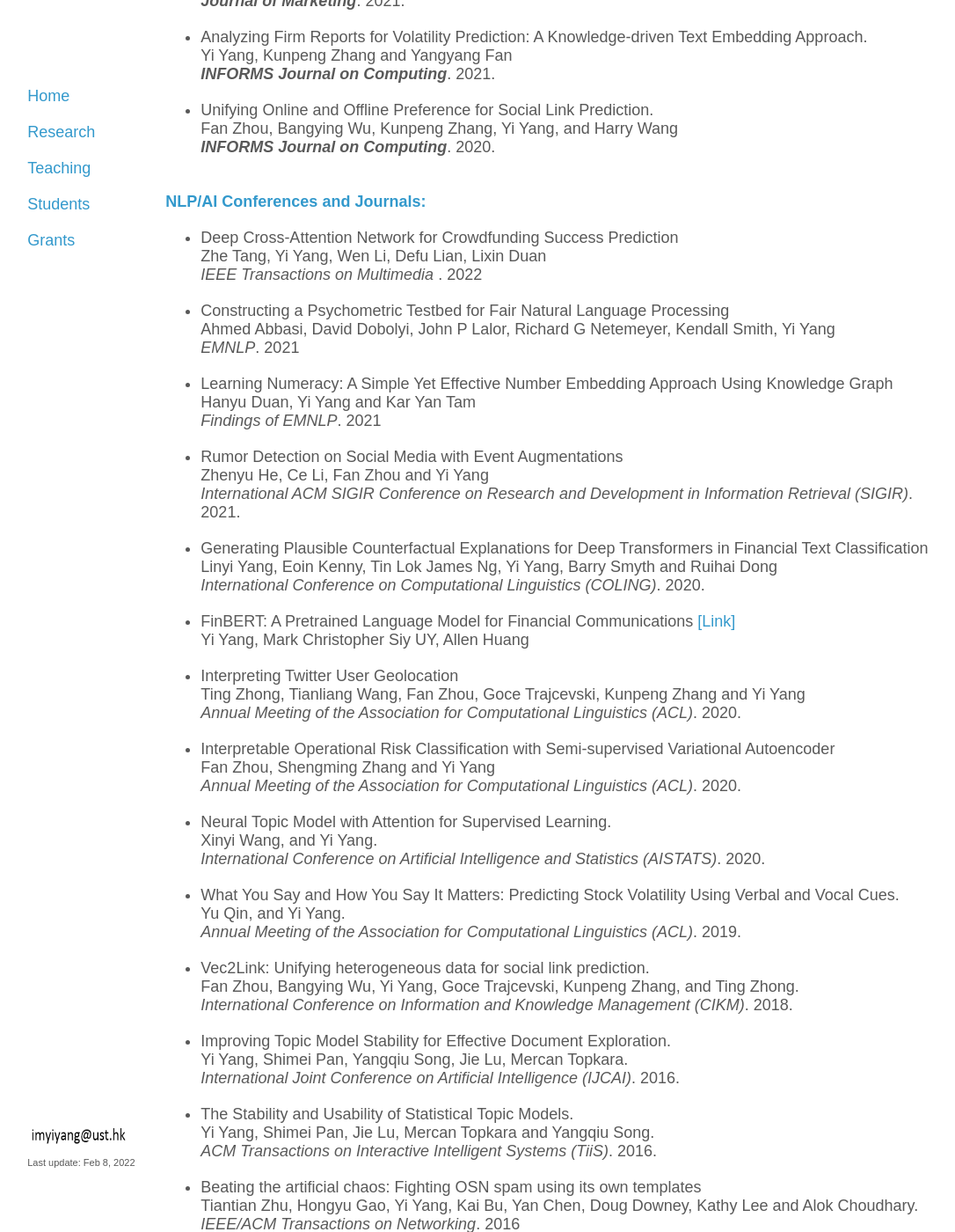
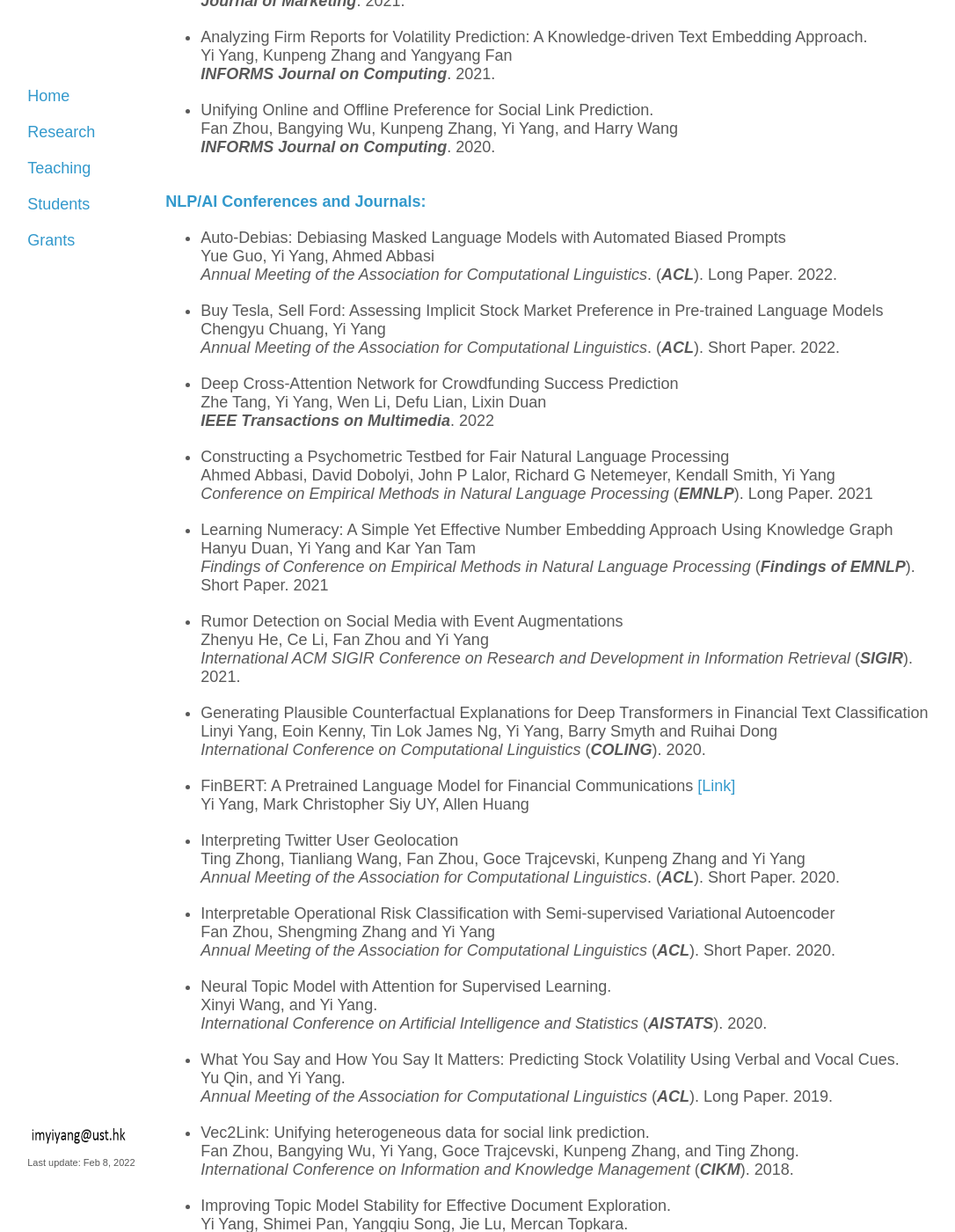
Before and after one commit to yya518/yya518.github.io, a Jekyll site: the page built from research.md, in a window 1280 px wide and 1400 px high, scrolled down 370 px. Shown: the whole window at 88% size, without its empty margins (85-1171 px from the left). Built offline with Jekyll 4.4.1, drawn with Linux system fonts in a browser that asks for light colours; some of the changed text lies outside the part shown.

Commit message:
acl 2022 update

```diff
--- a/research.md
+++ b/research.md
@@ -23,72 +23,75 @@ Yi Yang, Kunpeng Zhang and Yangyang Fan<br>
 ***INFORMS Journal on Computing***. 2021.<br>
 
 + Unifying Online and Offline Preference for Social Link Prediction.<br>
-Fan Zhou, Bangying Wu, Kunpeng Zhang, Yi Yang, and Harry Wang <br>
-***INFORMS Journal on Computing***. 2020.<br><br>
+Fan Zhou, Bangying Wu, Kunpeng Zhang, Yi Yang, and Harry Wang <br> ***INFORMS Journal on Computing***. 2020.<br><br>
 
 <span style="color:#39c;">**NLP/AI Conferences and Journals:**  </span>
 
-+ Deep Cross-Attention Network for Crowdfunding Success Prediction<br>Zhe Tang, Yi Yang, Wen Li, Defu Lian, Lixin Duan<br>*IEEE Transactions on Multimedia* . 2022<br>
++ Auto-Debias: Debiasing Masked Language Models with Automated Biased Prompts <br> Yue Guo, Yi Yang, Ahmed Abbasi<br> *Annual Meeting of the Association for Computational Linguistics*. (***ACL***). Long Paper. 2022.<br>
 
-+ Constructing a Psychometric Testbed for Fair Natural Language Processing<br>Ahmed Abbasi, David Dobolyi, John P Lalor, Richard G Netemeyer, Kendall Smith, Yi Yang<br>*EMNLP*. 2021 <br>
++ Buy Tesla, Sell Ford: Assessing Implicit Stock Market Preference in Pre-trained Language Models <br> Chengyu Chuang, Yi Yang<br> *Annual Meeting of the Association for Computational Linguistics*. (***ACL***). Short Paper. 2022.<br>
 
-+ Learning Numeracy: A Simple Yet Effective Number Embedding Approach Using Knowledge Graph<br>Hanyu Duan, Yi Yang and Kar Yan Tam <br>*Findings of EMNLP*. 2021<br>
++ Deep Cross-Attention Network for Crowdfunding Success Prediction<br>Zhe Tang, Yi Yang, Wen Li, Defu Lian, Lixin Duan<br>***IEEE Transactions on Multimedia***. 2022<br>
+
++ Constructing a Psychometric Testbed for Fair Natural Language Processing<br>Ahmed Abbasi, David Dobolyi, John P Lalor, Richard G Netemeyer, Kendall Smith, Yi Yang<br>*Conference on Empirical Methods in Natural Language Processing* (***EMNLP***). Long Paper. 2021 <br>
+
++ Learning Numeracy: A Simple Yet Effective Number Embedding Approach Using Knowledge Graph<br>Hanyu Duan, Yi Yang and Kar Yan Tam <br>*Findings of Conference on Empirical Methods in Natural Language Processing* (***Findings of EMNLP***). Short Paper. 2021<br>
 
 + Rumor Detection on Social Media with Event Augmentations<br>
 Zhenyu He, Ce Li, Fan Zhou and Yi Yang <br>
-*International ACM SIGIR Conference on Research and Development in Information Retrieval (SIGIR)*. 2021. <br>
+*International ACM SIGIR Conference on Research and Development in Information Retrieval* (***SIGIR***). 2021. <br>
 
 + Generating Plausible Counterfactual Explanations for Deep Transformers in Financial Text Classification <br>
 Linyi Yang, Eoin Kenny, Tin Lok James Ng,  Yi Yang, Barry Smyth and Ruihai Dong <br>
-*International Conference on Computational Linguistics (COLING)*. 2020. <br>
+*International Conference on Computational Linguistics* (***COLING***). 2020. <br>
 
 +   FinBERT: A Pretrained Language Model for Financial Communications <a href="https://github.com/yya518/FinBERT"> [Link]</a>  <br>
  Yi Yang, Mark Christopher Siy UY, Allen Huang <br>
 
 +   Interpreting Twitter User Geolocation   <br>
 Ting Zhong, Tianliang Wang, Fan Zhou, Goce Trajcevski, Kunpeng Zhang and  Yi Yang <br>
-*Annual Meeting of the Association for Computational Linguistics (ACL)*. 2020.<br>
+*Annual Meeting of the Association for Computational Linguistics*. (***ACL***). Short Paper. 2020.<br>
 
 +   Interpretable Operational Risk Classification with Semi-supervised Variational Autoencoder   <br>
-Fan Zhou, Shengming Zhang and   Yi Yang  <br>
-*Annual Meeting of the Association for Computational Linguistics (ACL)*. 2020.<br>
+Fan Zhou, Shengming Zhang and Yi Yang  <br>
+*Annual Meeting of the Association for Computational Linguistics* (***ACL***). Short Paper. 2020.<br>
 
 +  Neural Topic Model with Attention for Supervised Learning.  <br>
 Xinyi Wang, and  Yi Yang.  <br>
-*International Conference on Artificial Intelligence and Statistics (AISTATS)*. 2020.<br>
+*International Conference on Artificial Intelligence and Statistics* (***AISTATS***). 2020.<br>
 
 +  What You Say and How You Say It Matters: Predicting Stock Volatility Using Verbal and Vocal Cues.  <br>
 Yu Qin, and  Yi Yang.  <br>
-*Annual Meeting of the Association for Computational Linguistics (ACL)*. 2019.<br>
+*Annual Meeting of the Association for Computational Linguistics* (***ACL***). Long Paper. 2019.<br>
 
 +  Vec2Link: Unifying heterogeneous data for social link prediction.  <br>
 Fan Zhou, Bangying Wu,  Yi Yang, Goce Trajcevski, Kunpeng Zhang, and Ting Zhong. <br>
-*International Conference on Information and Knowledge Management (CIKM)*. 2018.<br>
+*International Conference on Information and Knowledge Management* (***CIKM***). 2018.<br>
 
 +  Improving Topic Model Stability for Effective Document Exploration. <br>
  Yi Yang, Shimei Pan, Yangqiu Song, Jie Lu, Mercan Topkara.  <br>
-  *International Joint Conference on Artificial Intelligence (IJCAI)*. 2016.<br>
+  *International Joint Conference on Artificial Intelligence* (***IJCAI***). 2016.<br>
 
 +  The Stability and Usability of Statistical Topic Models. <br>
  Yi Yang, Shimei Pan, Jie Lu, Mercan Topkara and Yangqiu Song.  <br>
-  *ACM Transactions on Interactive Intelligent Systems (TiiS)*. 2016.<br>
+  ***ACM Transactions on Interactive Intelligent Systems***. 2016.<br>
 
 + Beating the artificial chaos: Fighting OSN spam using its own templates <br>
 Tiantian Zhu, Hongyu Gao, Yi Yang, Kai Bu, Yan Chen, Doug Downey, Kathy Lee and Alok Choudhary. <br>
-*IEEE/ACM Transactions on Networking*. 2016 <br>
+***IEEE/ACM Transactions on Networking***. 2016 <br>
 
 
 + Efficient Algorithm for Incorporating Knowledge into Topic Models.  <br>
  Yi Yang, Doug Downey, Jordan Boyd-Graber. <br>
-  *Conference on Empirical Methods in Natural Language Processing (EMNLP)*. 2015. <br>
+  *Conference on Empirical Methods in Natural Language Processing* (***EMNLP***). Long Paper. 2015. <br>
 
 + Efficient Methods for Inferring Large Sparse Topic Hierarchies  <br>
 Doug Downey, Chandra Sekhar Bhagavatula,  Yi Yang. <br>
-*Annual Meeting of the Association for Computational Linguistics (ACL)*. 2015. <br>
+*Annual Meeting of the Association for Computational Linguistics* (***ACL***). 2015. <br>
 
 +  User-directed Non-disruptive Topic Model Update for Effective Exploration of Dynamic Content. <br>
      Yi Yang, Shimei Pan, Yangqiu Song, Jie Lu, and Mercan Topkara.<br>
-    *International Conference on Intelligent User Interfaces (IUI)*. 2015. <br>
+    *International Conference on Intelligent User Interfaces* (***IUI***). 2015. <br>
     &#9733;Honorable Mention Award.
      <br>
 
@@ -98,7 +101,7 @@ Yi Yang, Shimei Pan, Jie Lu, Mercan Topkara, and Doug Downey. <br>
 
 +  Spam ain’t as Diverse as It Seems: Throttling OSN Spam with Templates Underneath. <br>
 Hongyu Gao,  Yi Yang, Kai Bu, Yan Chen, Doug Downey, Kathy Lee and Alok Choudhary. <br>
-*Annual Computer Security Applications Conference (ACSAC)*. 2014. <br>
+*Annual Computer Security Applications Conference* (***ACSAC***). 2014. <br>
 
 +  Active Learning with Constrained Topic Model.  <br>
  Yi Yang, Shimei Pan, Doug Downey and Kunpeng Zhang. <br>
@@ -106,16 +109,15 @@ Hongyu Gao,  Yi Yang, Kai Bu, Yan Chen, Doug Downey, Kathy Lee and Alok Choudhar
 
 +  A Systematic Framework for Sentiment Identification by Modeling User Social Effects. <br>
 Kunpeng Zhang,   Yi Yang, Aaron Sun, Hengchang Liu. <br>
-*International Conference on Web Intelligence (WI)*. 2014.<br>
+*International Conference on Web Intelligence* (***WI***). 2014.<br>
 
-+  Incorporating Conditional Random Fields and Active Learning to Improve Sentiment Identification.  <br>
-Zhang, Yusheng Xie,  Yi Yang, Aaron Sun, Hengchang Liu, Alok Choudhary. <br>
-*Neural Networks Journal*. 2014.<br>
++  Incorporating Conditional Random Fields and Active Learning to Improve Sentiment Identification.  <br> Kunpeng Zhang, Yusheng Xie,  Yi Yang, Aaron Sun, Hengchang Liu, Alok Choudhary. <br>
+***Neural Networks Journal***. 2014.<br>
 
 +  Learning Representations for Weakly Supervised Natural Language Processing Tasks. <br>
 Fei Huang, Arun Ahuja, Doug Downey,  Yi Yang, Yuhong Guo, and Alexander Yates. <br>
-*Computational Linguistics Journal*.  2014.<br>
+***Computational Linguistics Journal***.  2014.<br>
 
 +  Overcoming the Memory Bottleneck in Distributed Training of Latent Variable Models of Text.  <br>
 Yi Yang, Doug Downey and Alexander Yates. <br>
-*Annual Conference of the North American Chapter of the Association for Computational Linguistics (NAACL)*. 2013.
+*Annual Conference of the North American Chapter of the Association for Computational Linguistics* (***NAACL***). Short Paper. 2013.
```
